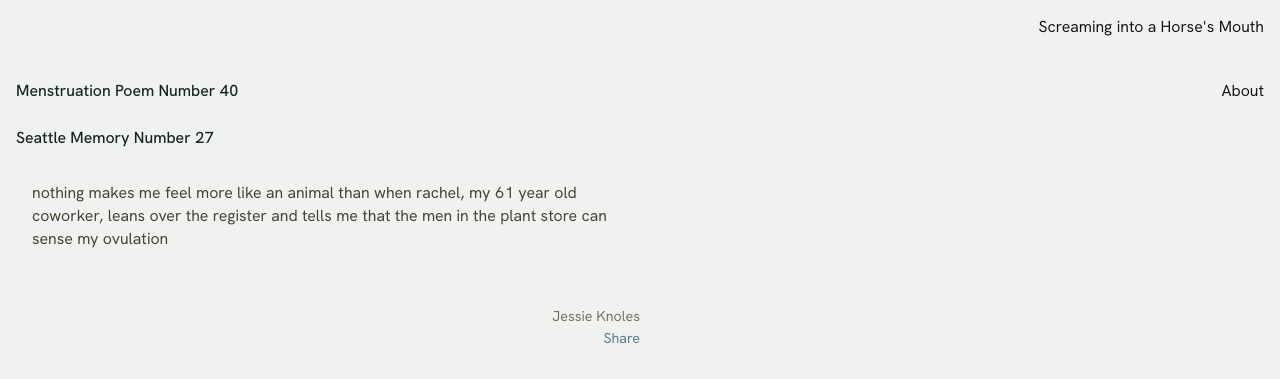
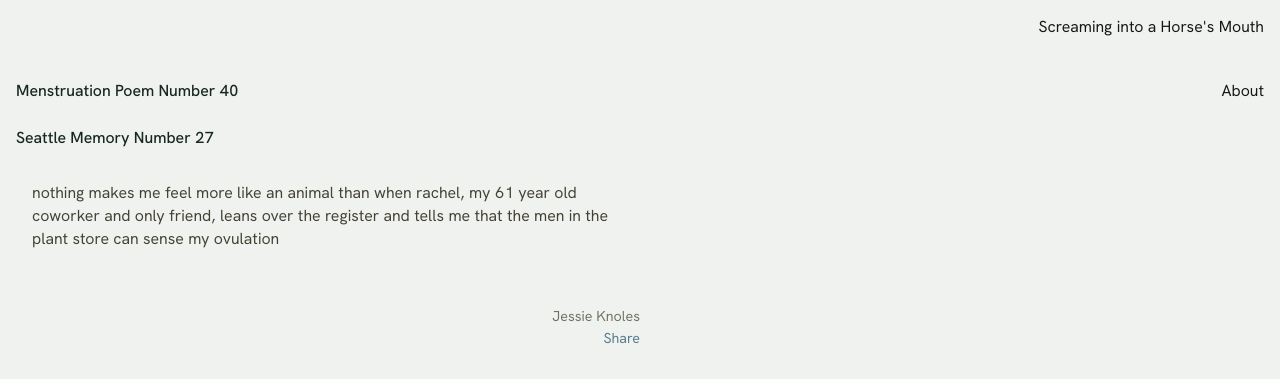
Before and after one commit to GiacomoPope/screaming, a plain HTML site: page proof.html in a window 1280 px wide. Both pictures are taken after a click on the element "Seattle Memory Number 27". Shown: the top 379 px of the page. Drawn offline with nearby package versions, Linux system fonts and the light colour scheme; files whose address does not match are found by name.

Commit message:
changed jessies poem

```diff
--- a/proof.html
+++ b/proof.html
@@ -66,7 +66,7 @@
       <div class="piece" id="knoles2">
         <span class="pieceTitle">Seattle Memory Number 27</span>
         <div class="content">
-        nothing makes me feel more like an animal than when rachel, my 61 year old coworker, leans over the register and tells me that the men in the plant store can sense my ovulation
+        nothing makes me feel more like an animal than when rachel, my 61 year old coworker and only friend, leans over the register and tells me that the men in the plant store can sense my ovulation
         <div class="authorName">Jessie Knoles</div>
         <div class="shareLink"><span class="share">Share</span></div>
         </div>
```
